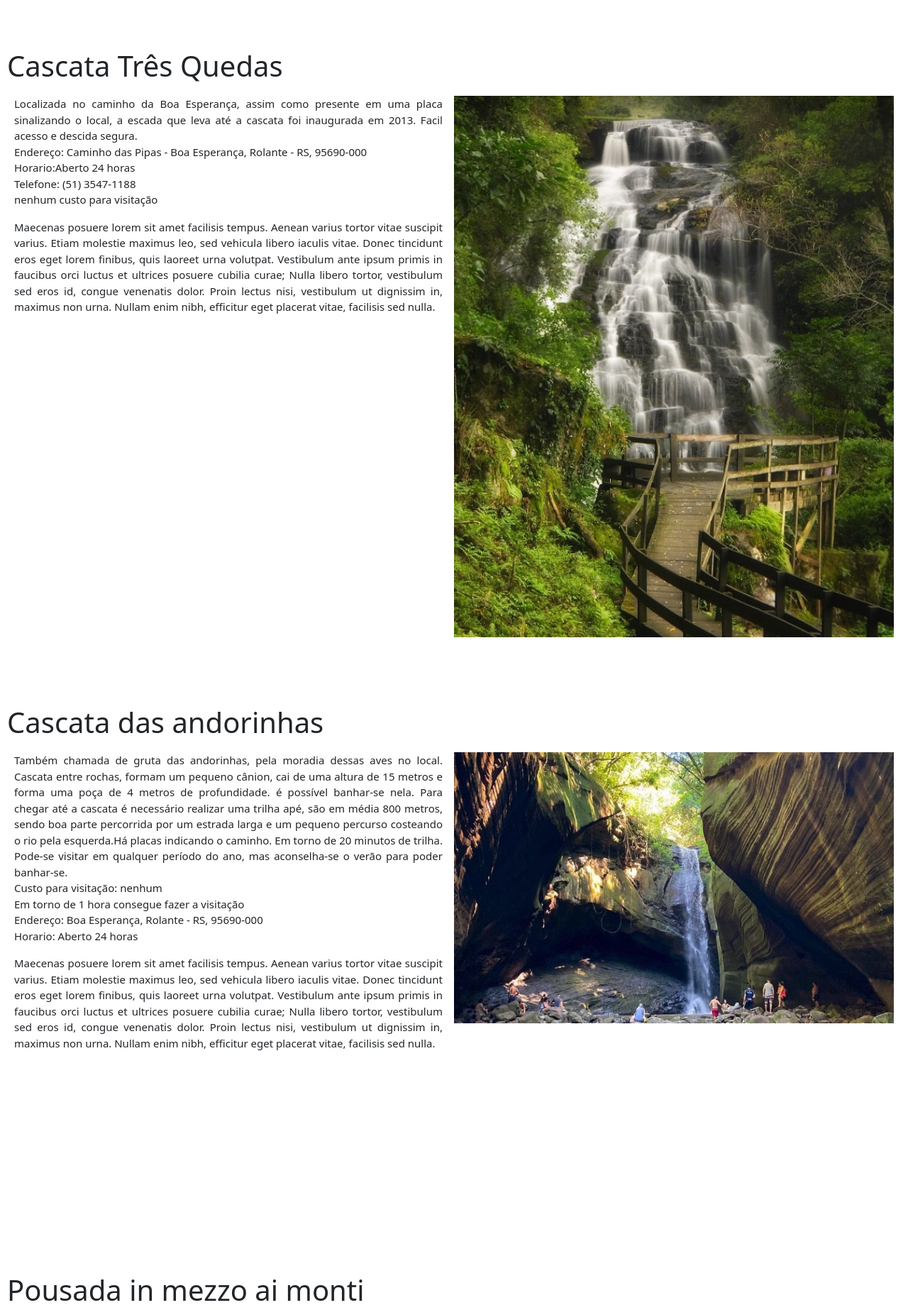
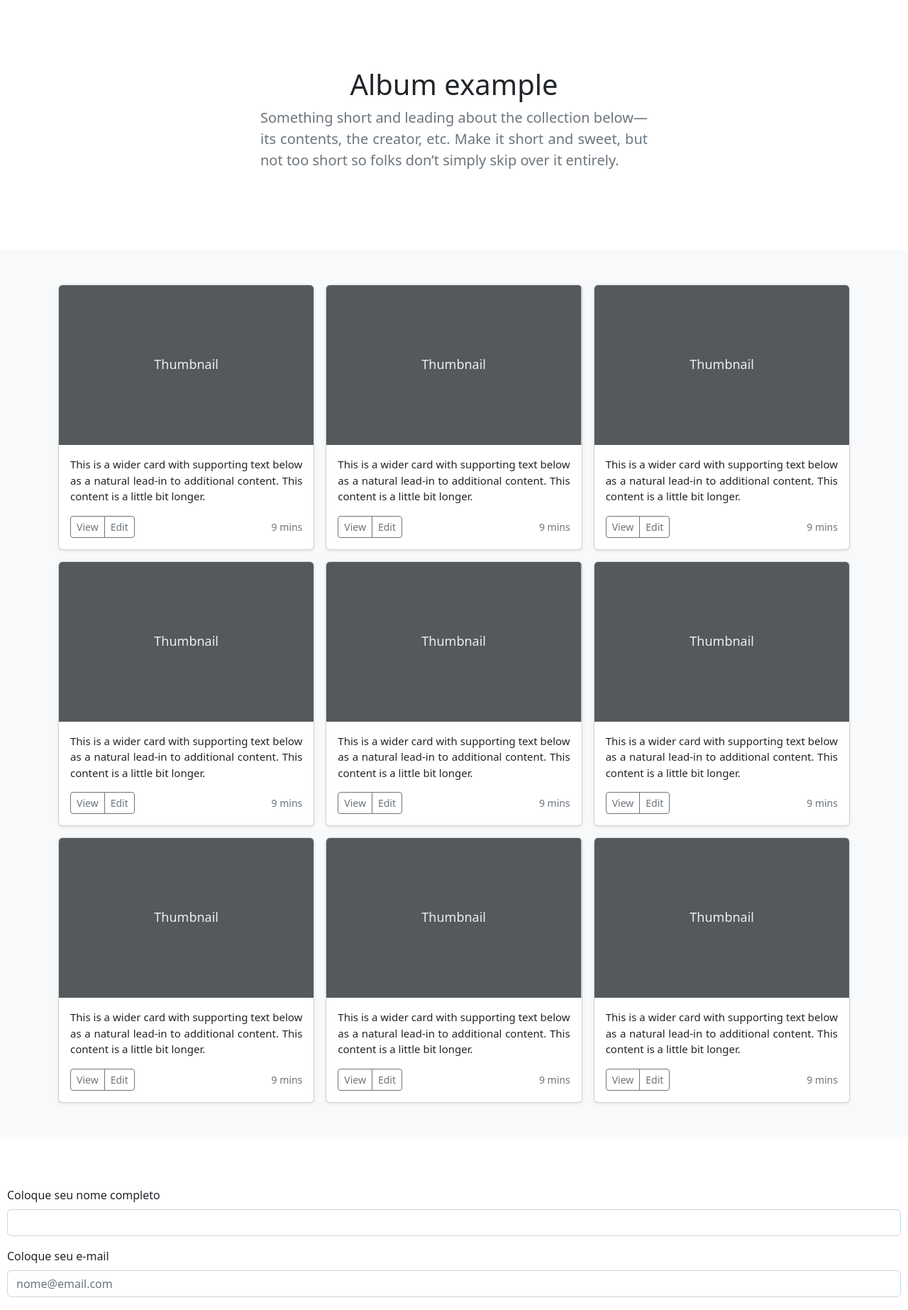
Before and after one commit to Jemuhlen/Site-de-turismo, a PHP site: page / in a window 1280 px wide. Shown: the part 1601-3447 px from the top of the page at 71% size. Run offline with PHP 8.4, Linux system fonts and the light colour scheme; some libraries are stand-ins or nearby versions.

Commit message:
Update index.php

```diff
--- a/index.php
+++ b/index.php
@@ -14,13 +14,20 @@
   <link rel="stylesheet" type="text/css" href="css/style.css">
   <script src="https://cdn.jsdelivr.net/npm/bootstrap@5.2.1/dist/js/bootstrap.bundle.min.js"></script>
  <title>Turismo em Rolante</title>
-   <script type="text/javascript" src="jquery.js"></script>
+  <script type="text/javascript" src="../js/jquery.js"></script>
+
+  <link rel="stylesheet" href="css/swiper-bundle.min.css">
+
+
  </head>
+
+
  <body>
   <header>
     <div id="start">
       <nav class="navbar fixed-top navbar-expand-lg">
-          <a class="navbar-brand active" href="#start"><img src="" class="icone"></a> <!--tem que colocar um icon-->
+          <a class="navbar-brand active" href="#start"><img src="" class="icone"></a> <!--tem que colocar uma logo--> </svg>
+
           <button class="navbar-toggler" type="button" data-bs-toggle="collapse" data-bs-target="#navbarSupportedContent" aria-controls="navbarSupportedContent" aria-expanded="false" aria-label="Toggle navigation">
               <span class="navbar-toggler-icon"></span>
           </button>
@@ -42,9 +49,7 @@
                   <a class="nav-link" href="#sobre">Sobre</a>
                 </li>
                 <li class="nav-item">
-                  <div class="botao">
                     <a class="nav-link" href="#sugestao">Dê sua sugestão</a>
-                  </div>
               </li>
             </ul>
           </div>
@@ -53,7 +58,7 @@
 
     <main>
     <div class="container-fluid">
-        <div  id="carouselExampleIndicators" class="carousel slide" data-bs-ride="carousel">
+        <div  id="carouselExampleIndicators" class="carousel-slide" data-bs-ride="carousel">
           <div class="carousel-inner">
             <div class="carousel-item active">
               <img src="img/banner1.png" class="d-block w-100" alt="...">
@@ -79,87 +84,181 @@
   </div>
 
   <div class="mapa" id="mapa">
-    <h1>MAPA</h1>
-    <iframe src="https://www.google.com/maps/d/u/0/embed?mid=1lnMd1z4EqE5IYeDWkap7-6RfIgn6cbI&ehbc=2E312F" width="100%" height="500" style="border:0;" allowfullscreen="" loading="lazy" referrerpolicy="no-referrer-when-downgrade"></iframe>
+    <iframe src="https://www.google.com/maps/d/u/0/embed?mid=1lnMd1z4EqE5IYeDWkap7-6RfIgn6cbI&ehbc=2E312F" width="100%" height="100%" style="border:0; margin:0;
+      " ></iframe>
   </div>
 
-  <div class="container-fluid" id="pontos_turisticos">
-        <div class="chuvisqueiro" id="chuvisqueiro">
-          <h1>Cascata Três Quedas</h1>
-          <div class="clearfix">
-            <img src="img/tres.jpg" class="image col-md-6 float-md-end mb-3 ms-md-3" alt="...">
-            <div class="text">
-          <p>
-            Localizada no caminho da Boa Esperança, assim como presente em uma placa sinalizando o local, a escada que leva até a cascata foi inaugurada em 2013. Facil acesso e descida segura.<br>
-            Endereço: Caminho das Pipas - Boa Esperança, Rolante - RS, 95690-000<br>
-            Horario:Aberto 24 horas<br>
-            Telefone: (51) 3547-1188<br>
-            nenhum custo para visitação<br>
-          </p>
+<div class="pontos-turisticos">
+<section class="py-5 text-center container">
+    <div class="row py-lg-5">
+      <div class="col-lg-6 col-md-8 mx-auto">
+        <h1 class="fw-light">Album example</h1>
+        <p class="lead text-muted">Something short and leading about the collection below—its contents, the creator, etc. Make it short and sweet, but not too short so folks don’t simply skip over it entirely.</p>
+      </div>
+    </div>
+  </section>
 
-          <p>
-            Maecenas posuere lorem sit amet facilisis tempus. Aenean varius tortor vitae suscipit varius. Etiam molestie maximus leo, sed vehicula libero iaculis vitae. Donec tincidunt eros eget lorem finibus, quis laoreet urna volutpat. Vestibulum ante ipsum primis in faucibus orci luctus et ultrices posuere cubilia curae; Nulla libero tortor, vestibulum sed eros id, congue venenatis dolor. Proin lectus nisi, vestibulum ut dignissim in, maximus non urna. Nullam enim nibh, efficitur eget placerat vitae, facilisis sed nulla.
-          </p>
+  <div class="album py-5 bg-light">
+    <div class="container">
+
+      <div class="row row-cols-1 row-cols-sm-2 row-cols-md-3 g-3">
+        <div class="col">
+          <div class="card shadow-sm">
+            <svg class="bd-placeholder-img card-img-top" width="100%" height="225" xmlns="http://www.w3.org/2000/svg" role="img" aria-label="Placeholder: Thumbnail" preserveAspectRatio="xMidYMid slice" focusable="false"><title>Placeholder</title><rect width="100%" height="100%" fill="#55595c"/><text x="50%" y="50%" fill="#eceeef" dy=".3em">Thumbnail</text></svg>
+
+<div class="card-body">
+              <p class="card-text">This is a wider card with supporting text below as a natural lead-in to additional content. This content is a little bit longer.</p>
+              <div class="d-flex justify-content-between align-items-center">
+                <div class="btn-group">
+                  <button type="button" class="btn btn-sm btn-outline-secondary">View</button>
+                  <button type="button" class="btn btn-sm btn-outline-secondary">Edit</button>
+                </div>
+                <small class="text-muted">9 mins</small>
               </div>
             </div>
           </div>
+        </div>
+        <div class="col">
+          <div class="card shadow-sm">
+            <svg class="bd-placeholder-img card-img-top" width="100%" height="225" xmlns="http://www.w3.org/2000/svg" role="img" aria-label="Placeholder: Thumbnail" preserveAspectRatio="xMidYMid slice" focusable="false"><title>Placeholder</title><rect width="100%" height="100%" fill="#55595c"/><text x="50%" y="50%" fill="#eceeef" dy=".3em">Thumbnail</text></svg>
 
-    <div class="cascata" id="cascata">
-      <h1>Cascata das andorinhas</h1>
-      <div class="clearfix">
-        <img src="img/andorinhas.jpg" class="image col-md-6 float-md-end mb-3 ms-md-3" alt="...">
-        <div class="text">
-          <p>
-            Também chamada de gruta das andorinhas, pela moradia dessas aves no local. Cascata entre rochas, formam um pequeno cânion, cai de uma altura de 15 metros e forma uma poça de 4 metros de profundidade. é possível banhar-se nela. Para chegar até a cascata é necessário realizar uma trilha apé, são em média 800 metros, sendo boa parte percorrida por um estrada larga e um pequeno percurso costeando o rio pela esquerda.Há placas indicando o caminho. Em torno de 20 minutos de trilha. Pode-se visitar em qualquer período do ano, mas aconselha-se o verão para poder banhar-se. <br>
-            Custo para visitação: nenhum <br>
-            Em torno de 1 hora consegue fazer a visitação <br>
-            Endereço: Boa Esperança, Rolante - RS, 95690-000 <br>
-            Horario: Aberto 24 horas <br>
-          </p>
-          <p>
-            Maecenas posuere lorem sit amet facilisis tempus. Aenean varius tortor vitae suscipit varius. Etiam molestie maximus leo, sed vehicula libero iaculis vitae. Donec tincidunt eros eget lorem finibus, quis laoreet urna volutpat. Vestibulum ante ipsum primis in faucibus orci luctus et ultrices posuere cubilia curae; Nulla libero tortor, vestibulum sed eros id, congue venenatis dolor. Proin lectus nisi, vestibulum ut dignissim in, maximus non urna. Nullam enim nibh, efficitur eget placerat vitae, facilisis sed nulla.
-          </p>
+            <div class="card-body">
+              <p class="card-text">This is a wider card with supporting text below as a natural lead-in to additional content. This content is a little bit longer.</p>
+              <div class="d-flex justify-content-between align-items-center">
+                <div class="btn-group">
+                  <button type="button" class="btn btn-sm btn-outline-secondary">View</button>
+                  <button type="button" class="btn btn-sm btn-outline-secondary">Edit</button>
+                </div>
+                <small class="text-muted">9 mins</small>
+              </div>
+            </div>
+          </div>
+        </div>
+        <div class="col">
+          <div class="card shadow-sm">
+            <svg class="bd-placeholder-img card-img-top" width="100%" height="225" xmlns="http://www.w3.org/2000/svg" role="img" aria-label="Placeholder: Thumbnail" preserveAspectRatio="xMidYMid slice" focusable="false"><title>Placeholder</title><rect width="100%" height="100%" fill="#55595c"/><text x="50%" y="50%" fill="#eceeef" dy=".3em">Thumbnail</text></svg>
+
+            <div class="card-body">
+              <p class="card-text">This is a wider card with supporting text below as a natural lead-in to additional content. This content is a little bit longer.</p>
+              <div class="d-flex justify-content-between align-items-center">
+                <div class="btn-group">
+                  <button type="button" class="btn btn-sm btn-outline-secondary">View</button>
+                  <button type="button" class="btn btn-sm btn-outline-secondary">Edit</button>
+                </div>
+                <small class="text-muted">9 mins</small>
               </div>
             </div>
           </div>
         </div>
 
-    <div class="rio" id="rio">
-      <h1>Pousada in mezzo ai monti</h1>
-      <div class="clearfix">
-        <img src="img/pousada.jpg" class="image col-md-6 float-md-end mb-3 ms-md-3" alt="...">
+        <div class="col">
+          <div class="card shadow-sm">
+            <svg class="bd-placeholder-img card-img-top" width="100%" height="225" xmlns="http://www.w3.org/2000/svg" role="img" aria-label="Placeholder: Thumbnail" preserveAspectRatio="xMidYMid slice" focusable="false"><title>Placeholder</title><rect width="100%" height="100%" fill="#55595c"/><text x="50%" y="50%" fill="#eceeef" dy=".3em">Thumbnail</text></svg>
 
-        <div class="text">
-          <p>
-            Uma pousada com dormitórios para uma pessoa, casal e casal com criança. Diária com café da manhã.<br>
-            Endereço: Boa Esperança - Zona Rural, Rolante - RS, 95690-000 <br>
-            Horário: Aberto 24 horas <br>
-            Telefone: (51) 99722-3334 <br>
-            Custo da diária a combinar com a pousada <br>
-          </p>
+            <div class="card-body">
+              <p class="card-text">This is a wider card with supporting text below as a natural lead-in to additional content. This content is a little bit longer.</p>
+              <div class="d-flex justify-content-between align-items-center">
+                <div class="btn-group">
+                  <button type="button" class="btn btn-sm btn-outline-secondary">View</button>
+                  <button type="button" class="btn btn-sm btn-outline-secondary">Edit</button>
+                </div>
+                <small class="text-muted">9 mins</small>
+              </div>
+            </div>
+          </div>
+        </div>
+        <div class="col">
+          <div class="card shadow-sm">
+            <svg class="bd-placeholder-img card-img-top" width="100%" height="225" xmlns="http://www.w3.org/2000/svg" role="img" aria-label="Placeholder: Thumbnail" preserveAspectRatio="xMidYMid slice" focusable="false"><title>Placeholder</title><rect width="100%" height="100%" fill="#55595c"/><text x="50%" y="50%" fill="#eceeef" dy=".3em">Thumbnail</text></svg>
 
-          <p>
-            Maecenas posuere lorem sit amet facilisis tempus. Aenean varius tortor vitae suscipit varius. Etiam molestie maximus leo, sed vehicula libero iaculis vitae. Donec tincidunt eros eget lorem finibus, quis laoreet urna volutpat. Vestibulum ante ipsum primis in faucibus orci luctus et ultrices posuere cubilia curae; Nulla libero tortor, vestibulum sed eros id, congue venenatis dolor. Proin lectus nisi, vestibulum ut dignissim in, maximus non urna. Nullam enim nibh, efficitur eget placerat vitae, facilisis sed nulla.
-          </p>
+            <div class="card-body">
+              <p class="card-text">This is a wider card with supporting text below as a natural lead-in to additional content. This content is a little bit longer.</p>
+              <div class="d-flex justify-content-between align-items-center">
+                <div class="btn-group">
+                  <button type="button" class="btn btn-sm btn-outline-secondary">View</button>
+                  <button type="button" class="btn btn-sm btn-outline-secondary">Edit</button>
+                </div>
+                <small class="text-muted">9 mins</small>
+              </div>
+            </div>
+          </div>
+        </div>
+        <div class="col">
+          <div class="card shadow-sm">
+            <svg class="bd-placeholder-img card-img-top" width="100%" height="225" xmlns="http://www.w3.org/2000/svg" role="img" aria-label="Placeholder: Thumbnail" preserveAspectRatio="xMidYMid slice" focusable="false"><title>Placeholder</title><rect width="100%" height="100%" fill="#55595c"/><text x="50%" y="50%" fill="#eceeef" dy=".3em">Thumbnail</text></svg>
+
+            <div class="card-body">
+              <p class="card-text">This is a wider card with supporting text below as a natural lead-in to additional content. This content is a little bit longer.</p>
+              <div class="d-flex justify-content-between align-items-center">
+                <div class="btn-group">
+                  <button type="button" class="btn btn-sm btn-outline-secondary">View</button>
+                  <button type="button" class="btn btn-sm btn-outline-secondary">Edit</button>
+                </div>
+                <small class="text-muted">9 mins</small>
+              </div>
+            </div>
+          </div>
+        </div>
+
+        <div class="col">
+          <div class="card shadow-sm">
+            <svg class="bd-placeholder-img card-img-top" width="100%" height="225" xmlns="http://www.w3.org/2000/svg" role="img" aria-label="Placeholder: Thumbnail" preserveAspectRatio="xMidYMid slice" focusable="false"><title>Placeholder</title><rect width="100%" height="100%" fill="#55595c"/><text x="50%" y="50%" fill="#eceeef" dy=".3em">Thumbnail</text></svg>
+
+            <div class="card-body">
+              <p class="card-text">This is a wider card with supporting text below as a natural lead-in to additional content. This content is a little bit longer.</p>
+              <div class="d-flex justify-content-between align-items-center">
+                <div class="btn-group">
+                  <button type="button" class="btn btn-sm btn-outline-secondary">View</button>
+                  <button type="button" class="btn btn-sm btn-outline-secondary">Edit</button>
+                </div>
+                <small class="text-muted">9 mins</small>
+              </div>
+            </div>
+          </div>
+        </div>
+        <div class="col">
+          <div class="card shadow-sm">
+            <svg class="bd-placeholder-img card-img-top" width="100%" height="225" xmlns="http://www.w3.org/2000/svg" role="img" aria-label="Placeholder: Thumbnail" preserveAspectRatio="xMidYMid slice" focusable="false"><title>Placeholder</title><rect width="100%" height="100%" fill="#55595c"/><text x="50%" y="50%" fill="#eceeef" dy=".3em">Thumbnail</text></svg>
+
+            <div class="card-body">
+              <p class="card-text">This is a wider card with supporting text below as a natural lead-in to additional content. This content is a little bit longer.</p>
+              <div class="d-flex justify-content-between align-items-center">
+                <div class="btn-group">
+                  <button type="button" class="btn btn-sm btn-outline-secondary">View</button>
+                  <button type="button" class="btn btn-sm btn-outline-secondary">Edit</button>
+                </div>
+                <small class="text-muted">9 mins</small>
+              </div>
+            </div>
+          </div>
+        </div>
+        <div class="col">
+          <div class="card shadow-sm">
+            <svg class="bd-placeholder-img card-img-top" width="100%" height="225" xmlns="http://www.w3.org/2000/svg" role="img" aria-label="Placeholder: Thumbnail" preserveAspectRatio="xMidYMid slice" focusable="false"><title>Placeholder</title><rect width="100%" height="100%" fill="#55595c"/><text x="50%" y="50%" fill="#eceeef" dy=".3em">Thumbnail</text></svg>
+
+            <div class="card-body">
+              <p class="card-text">This is a wider card with supporting text below as a natural lead-in to additional content. This content is a little bit longer.</p>
+              <div class="d-flex justify-content-between align-items-center">
+                <div class="btn-group">
+                  <button type="button" class="btn btn-sm btn-outline-secondary">View</button>
+                  <button type="button" class="btn btn-sm btn-outline-secondary">Edit</button>
+                </div>
+                <small class="text-muted">9 mins</small>
+              </div>
+            </div>
+          </div>
         </div>
       </div>
     </div>
   </div>
 </div>
 
-  <div class="sobre" id="sobre">
-    <h1>Sobre</h1>
-    <p>
-      Lorem ipsum dolor sit amet, consectetur adipiscing elit. Fusce semper ex blandit, blandit metus sed, lacinia augue. Morbi elementum purus non arcu rhoncus, nec aliquam sem commodo. Vivamus pretium dui eu bibendum lobortis. Aenean auctor, tortor eu pellentesque imperdiet, mauris nisi lobortis augue, et finibus sapien nisl non nisi. Vestibulum ante ipsum primis in faucibus orci luctus et ultrices posuere cubilia curae; Nunc placerat felis quis odio dignissim, placerat tincidunt elit vulputate. Cras non pulvinar felis. Vivamus commodo egestas tellus. Pellentesque habitant morbi tristique senectus et netus et malesuada fames ac turpis egestas. Aliquam suscipit felis nec dui mollis, egestas sollicitudin velit varius. Pellentesque pretium molestie mauris, non volutpat metus imperdiet et. Mauris et semper ex. Vivamus mollis tempus suscipit. Nunc faucibus commodo odio, nec sollicitudin mi efficitur sit amet.
-    </p>
-  </div>
 
-
-
+<!--PARTE DO PHP-->
 <?php
     require_once("conexao.php");
+?>
 
-    ?>
 <form method="POST">
   <div class="sugestao" id="sugestao">
     <div class="mb-3">
@@ -230,7 +329,10 @@ if (isset($_POST['enviar']) == true) {
   </footer>
 </div>
 </footer>
+  <script> src="js/swiper-bundle.min.js"</script>
+  <script> src="js/script.js"</script>
   <script src="https://cdn.jsdelivr.net/npm/@popperjs/core@2.11.6/dist/umd/popper.min.js"></script>
+
 
 </body>
 </html>
```
Lines whose indentation alone changed are shown as unchanged.
